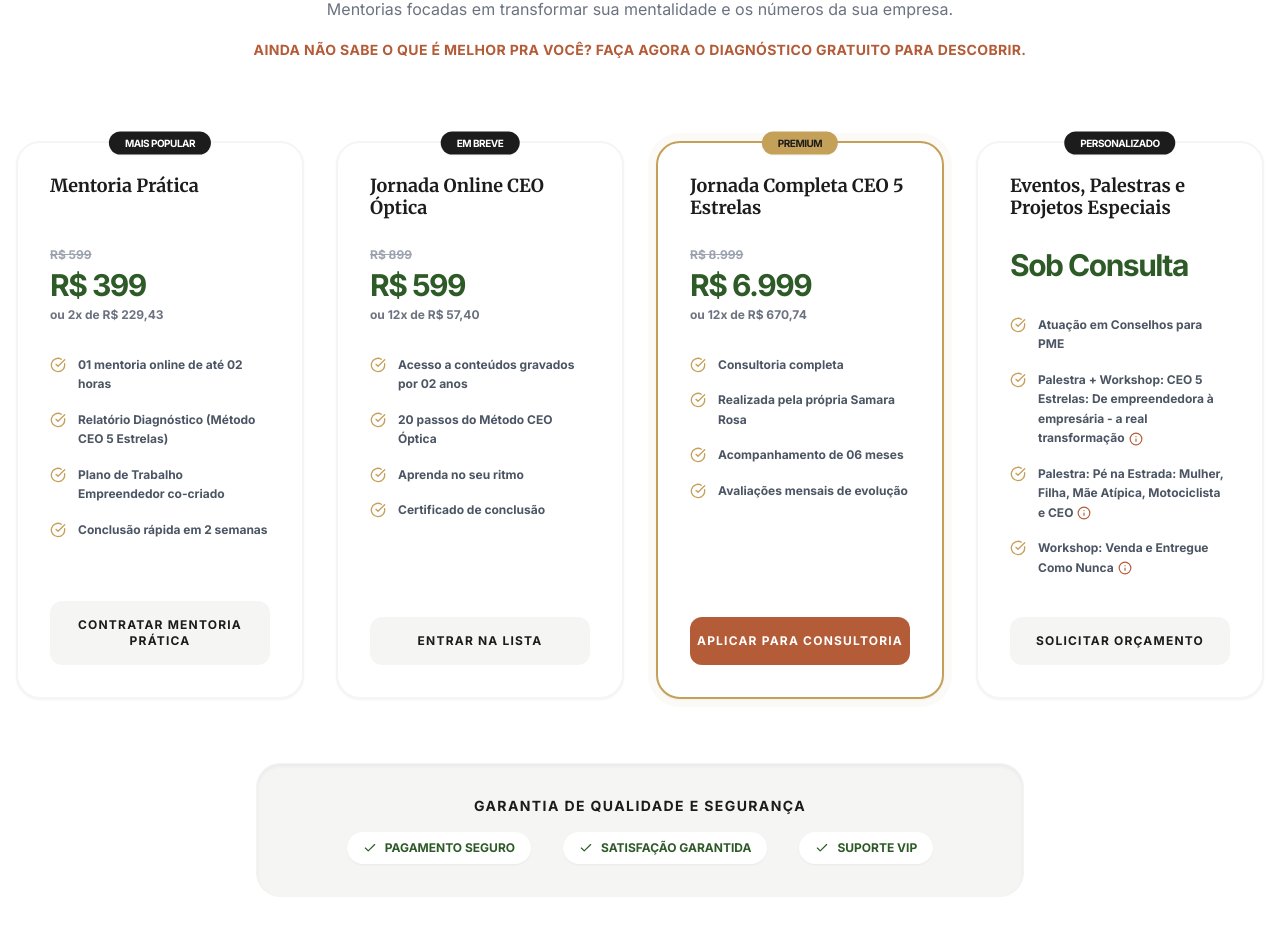
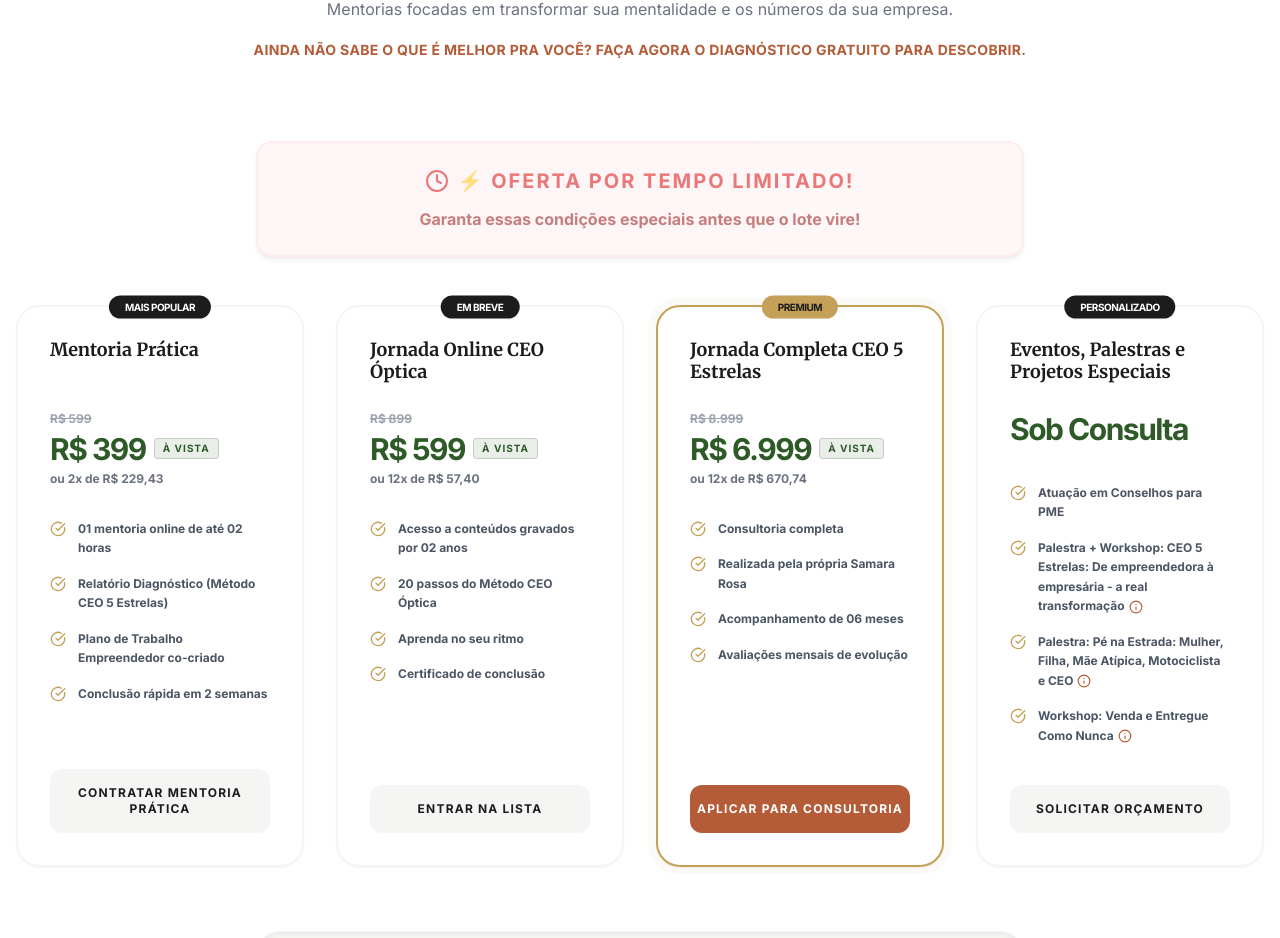
Before and after one commit to temperini/samararosa, a React (Vite) app: page / in a window 1280 px wide. Shown: the part 3512-4450 px from the top of the page. Built offline with nearby package versions, Linux system fonts and the light colour scheme.

Commit message:
feat: Add limited-time offer banner
Introduces a prominent banner to highlight a time-limited offer, encouraging immediate action from users. This enhances urgency and promotes conversion.

```diff
--- a/App.tsx
+++ b/App.tsx
@@ -7,7 +7,7 @@ import {
   BarChart, CheckCircle, Check, Award, ShieldCheck,
   Store, Settings, DollarSign, MessageCircle,
   Package, Handshake, UserPlus, Truck, Megaphone, Cpu, Info,
-  Users, Target
+  Users, Target, Clock
 } from 'lucide-react';
 
 const SAMARA_PHOTO = "https://temperini.github.io/samara-consult/foto_samara_rosa_consultora_pme_oticas_ceo_5_estrelas.jpg";
@@ -392,6 +392,18 @@ const App: React.FC = () => {
             </button>
           </div>
 
+          <div className="max-w-3xl mx-auto mb-12 animate-pulse">
+            <div className="bg-red-50 border-2 border-red-100 rounded-2xl p-6 flex flex-col items-center justify-center gap-2 text-red-800 shadow-md text-center">
+              <div className="flex items-center gap-2 text-red-600 mb-1">
+                <Clock size={24} className="shrink-0" />
+                <span className="font-black uppercase tracking-widest text-lg md:text-xl">⚡ Oferta por Tempo Limitado!</span>
+              </div>
+              <p className="font-bold text-sm md:text-base leading-tight opacity-90">
+                Garanta essas condições especiais antes que o lote vire!
+              </p>
+            </div>
+          </div>
+
           <div className="grid md:grid-cols-2 xl:grid-cols-4 gap-8">
             {OFFERS.map((offer) => (
               <div
@@ -416,9 +428,14 @@ const App: React.FC = () => {
                   {offer.originalPrice && (
                     <span className="text-xs text-gray-400 line-through block font-bold mb-1">{offer.originalPrice}</span>
                   )}
-                  <span className="text-3xl font-bold text-brand-safe tracking-tighter block">{offer.priceDisplay}</span>
+                  <div className="flex items-center gap-2 mb-1">
+                    <span className="text-3xl font-bold text-brand-safe tracking-tighter">{offer.priceDisplay}</span>
+                    {offer.priceDisplay !== 'Sob Consulta' && (
+                      <span className="text-[10px] font-black text-brand-safe bg-brand-safe/10 px-2 py-0.5 rounded uppercase tracking-widest border border-brand-safe/20">à vista</span>
+                    )}
+                  </div>
                   {offer.installment && (
-                    <span className="text-xs text-gray-500 font-bold mt-1 block">{offer.installment}</span>
+                    <span className="text-xs text-gray-500 font-bold block">{offer.installment}</span>
                   )}
                 </div>
 
```
